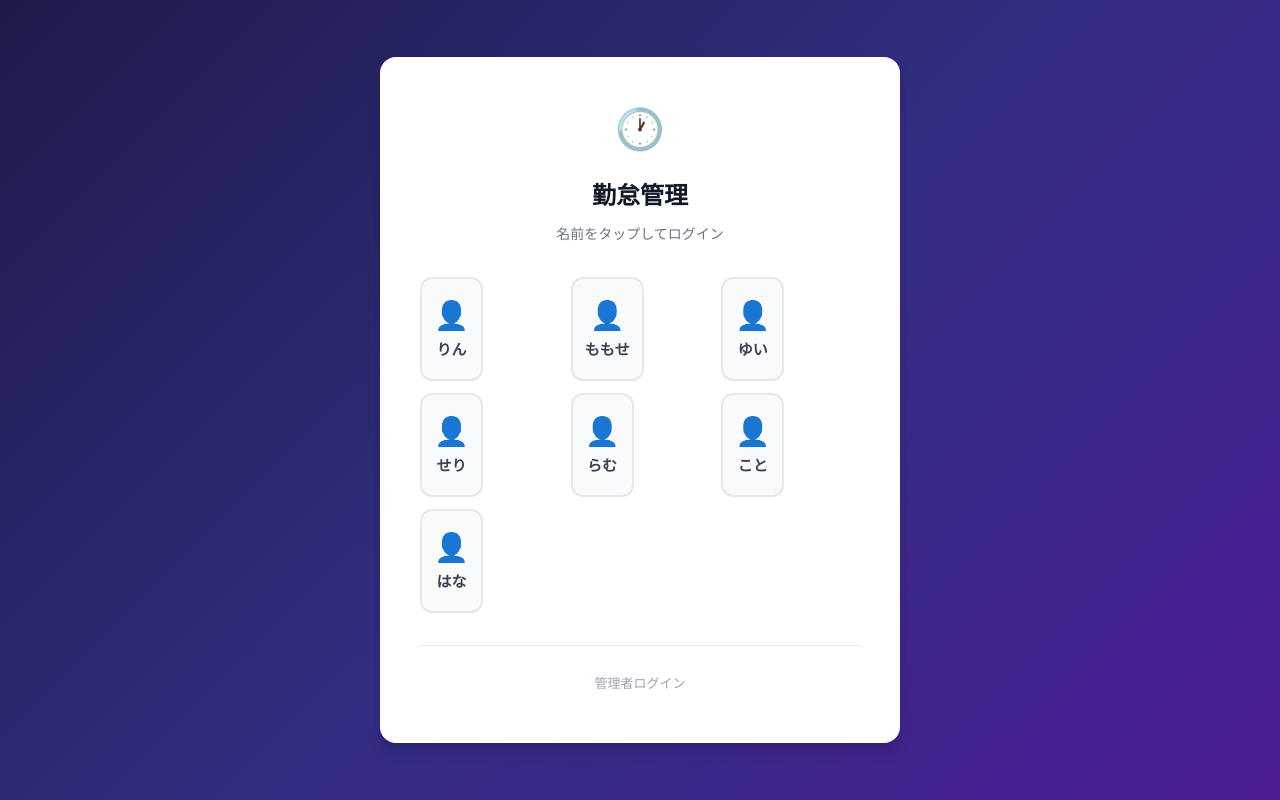
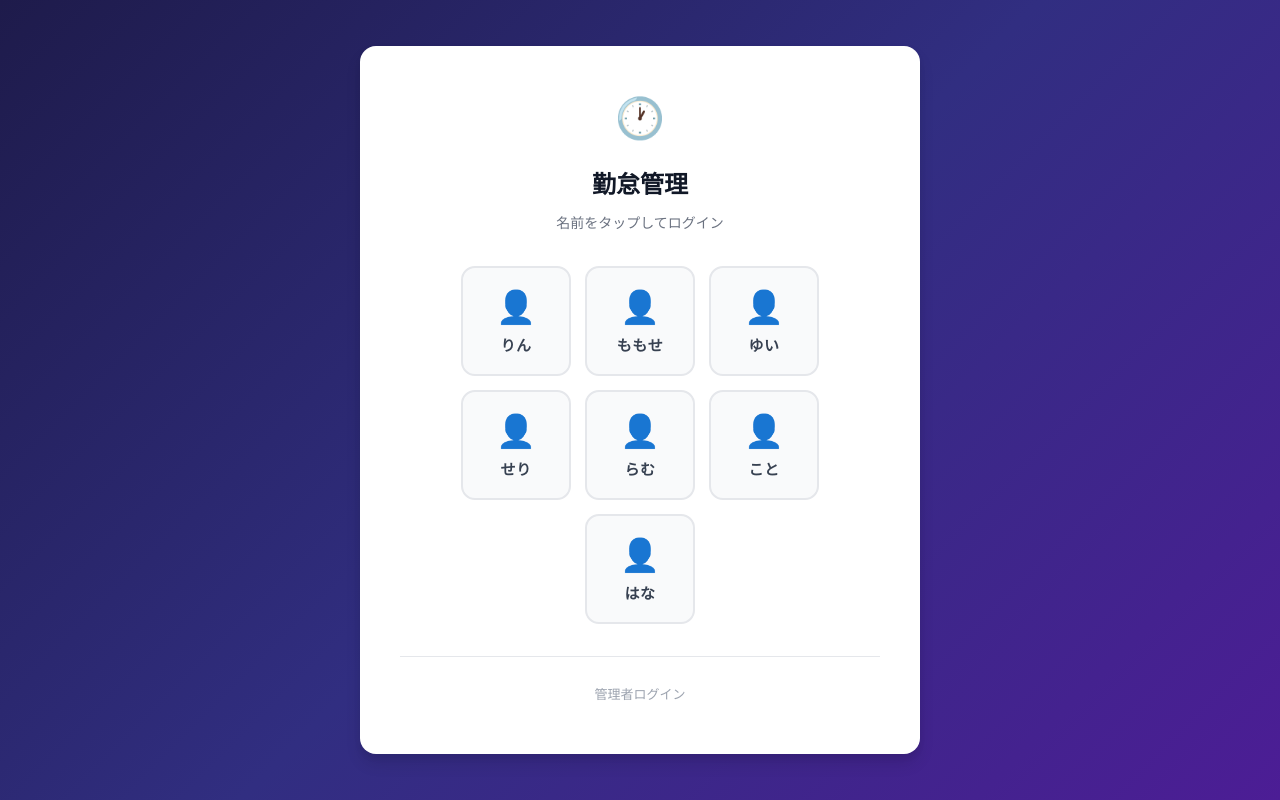
Before and after one commit to Ns-come-alive/kinntai-app, a Flask app: page /login in a window 1280 px wide. Run offline with Flask 3, Linux system fonts and the light colour scheme; data comes from the database, SQL or seed files in the repository; data that the repository does not hold is empty.

Commit message:
ログイン画面のキャストタブを正方形・中央揃えにレイアウト改善
Co-authored-by: Cursor <cursoragent@cursor.com>

```diff
--- a/static/css/style.css
+++ b/static/css/style.css
@@ -88,25 +88,30 @@ body {
 
 /* Cast Grid on Login */
 .cast-grid {
-    display: grid;
-    grid-template-columns: repeat(auto-fill, minmax(120px, 1fr));
-    gap: 12px;
+    display: flex;
+    flex-wrap: wrap;
+    justify-content: center;
+    gap: 14px;
     margin-bottom: 32px;
+}
+.cast-grid form {
+    flex: 0 0 auto;
 }
 .cast-tab {
     display: flex; flex-direction: column; align-items: center; justify-content: center;
-    gap: 6px; padding: 20px 12px;
+    gap: 8px;
+    width: 110px; height: 110px;
     background: var(--gray-50); border: 2px solid var(--gray-200);
-    border-radius: 12px; cursor: pointer; transition: all .2s;
+    border-radius: 14px; cursor: pointer; transition: all .2s;
     font-family: inherit; font-size: 1rem; font-weight: 600; color: var(--gray-700);
 }
 .cast-tab:hover {
     background: var(--primary-light); border-color: var(--primary);
-    color: var(--primary); transform: translateY(-2px); box-shadow: var(--shadow-md);
+    color: var(--primary); transform: translateY(-3px); box-shadow: var(--shadow-md);
 }
 .cast-tab:active { transform: translateY(0); }
-.cast-icon { font-size: 1.75rem; }
-.cast-name { font-size: .9375rem; }
+.cast-icon { font-size: 2rem; }
+.cast-name { font-size: .9375rem; letter-spacing: .5px; }
 
 .admin-login-section { border-top: 1px solid var(--gray-200); padding-top: 20px; }
 .admin-toggle summary {
@@ -322,8 +327,10 @@ tr:hover td { background: var(--gray-50); }
     .clock-display { font-size: 2.5rem; }
     .action-buttons { grid-template-columns: 1fr; }
     .auth-card { padding: 28px 20px; }
-    .cast-grid { grid-template-columns: repeat(auto-fill, minmax(100px, 1fr)); gap: 8px; }
-    .cast-tab { padding: 14px 8px; }
+    .cast-grid { gap: 10px; }
+    .cast-tab { width: 95px; height: 95px; }
+    .cast-icon { font-size: 1.75rem; }
+    .cast-name { font-size: .8125rem; }
     .card-body { padding: 16px; }
     th, td { padding: 10px 12px; }
     .cast-status-grid { grid-template-columns: 1fr; }
--- a/templates/login.html
+++ b/templates/login.html
@@ -3,7 +3,7 @@
 
 {% block body %}
 <div class="auth-wrapper">
-    <div class="auth-card" style="max-width: 520px;">
+    <div class="auth-card" style="max-width: 560px;">
         <div class="auth-logo">&#128336;</div>
         <h1 class="auth-title">勤怠管理</h1>
         <p class="auth-subtitle">名前をタップしてログイン</p>
```
